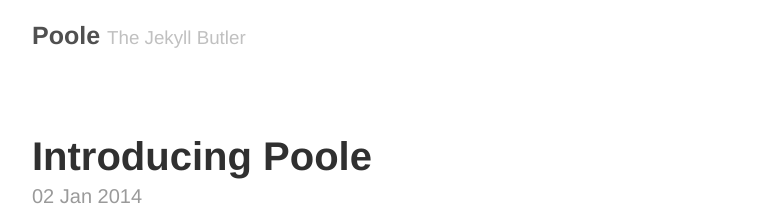
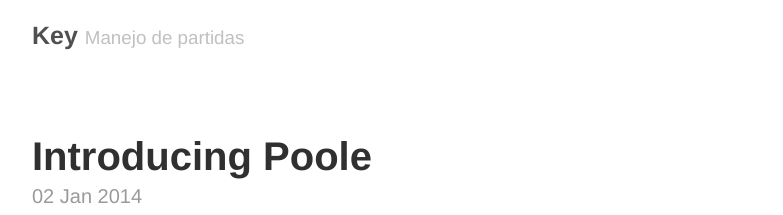
Before and after one commit to odicecl/key, a Jekyll site: the page built from index.html, in a window 1280 px wide. Shown: the top 215 px of the page, without its empty margins (248-1031 px from the left). Built offline with Jekyll 4.4.1, drawn with Linux system fonts in a browser that asks for light colours; the list of posts is cut into pages by our own code.

Commit message:
cambio config

```diff
--- a/_config.yml
+++ b/_config.yml
@@ -3,8 +3,8 @@ permalink:        pretty
 relative_permalinks: true
 
 # Setup
-title:            Poole
-tagline:          The Jekyll Butler
+title:            Key
+tagline:          Manejo de partidas
 url:              http://key.kim
 paginate:         1
 baseurl:          /
```
